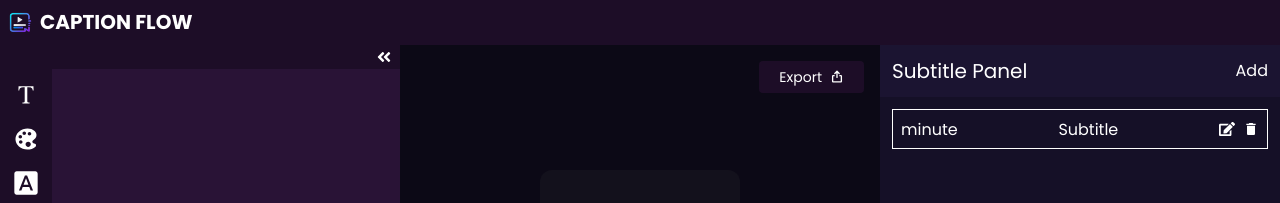
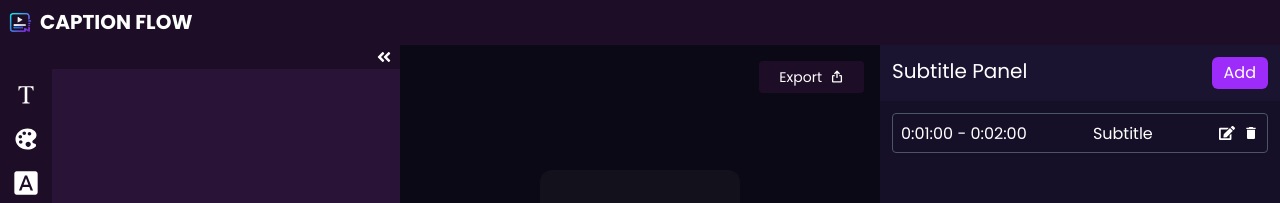
Before and after one commit to shaun045/ReactTS-CaptionFlow, a React (Vite) app: page /editor in a window 1280 px wide. Shown: the top 203 px of the page. Built offline with nearby package versions, Linux system fonts and the light colour scheme; no server answers.

Commit message:
improved subtitle layout

```diff
--- a/src/components/SubtitlePanel/SubtitlePanel.tsx
+++ b/src/components/SubtitlePanel/SubtitlePanel.tsx
@@ -8,12 +8,14 @@ export default function SubtitlePanel() {
     <div className="flex flex-col h-full w-100">
       <div className="bg-[#1b1431] flex p-3 justify-between">
         <h1 className="text-xl">Subtitle Panel</h1>
-        <button>Add</button>
+        <button className="flex p-1 px-3 rounded-md bg-[#9D2CFA]">
+          Add
+        </button>
       </div>
       <ul className="flex flex-col h-full bg-[#151027] p-3">
-        <li className="flex border p-2 w-full h-10 justify-between mb-1">
+        <li className="flex border border-gray-600 p-2 w-full h-10 justify-between mb-1 rounded-sm">
           <span>
-            minute
+            0:01:00 - 0:02:00
           </span>
           <p>Subtitle</p>
           <div className="flex gap-2">
```
